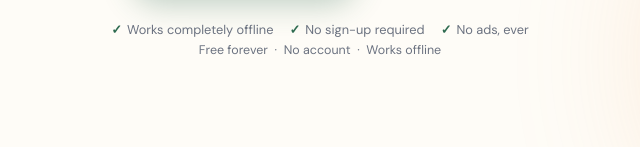
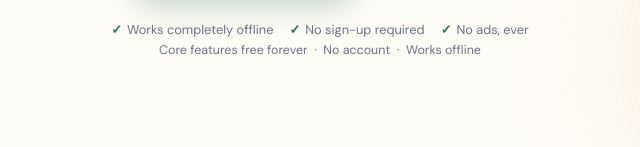
Before and after one commit to aidovaapp/aidovaapp, a website: page index.html in a window 1280 px wide. Shown: the part 653-800 px from the top of the page, 320-960 px from the left. Drawn offline with Linux system fonts and the light colour scheme.

Commit message:
Add files via upload

```diff
--- a/index.html
+++ b/index.html
@@ -718,7 +718,7 @@ footer { background: var(--dark); padding: 48px 24px; text-align: center; }
     <span style="font-size:.8rem;color:var(--grey);display:flex;align-items:center;gap:5px"><span style="color:var(--green);font-weight:700">✓</span> No sign-up required</span>
     <span style="font-size:.8rem;color:var(--grey);display:flex;align-items:center;gap:5px"><span style="color:var(--green);font-weight:700">✓</span> No ads, ever</span>
   </div>
-  <p style="font-size:.78rem;color:var(--grey);margin-top:4px;animation:fadeUp .7s ease .4s both">Free forever &nbsp;·&nbsp; No account &nbsp;·&nbsp; Works offline</p>
+  <p style="font-size:.78rem;color:var(--grey);margin-top:4px;animation:fadeUp .7s ease .4s both">Core features free forever &nbsp;·&nbsp; No account &nbsp;·&nbsp; Works offline</p>
 </section>
 
 <!-- TRUST BANNER -->
@@ -1014,7 +1014,7 @@ footer { background: var(--dark); padding: 48px 24px; text-align: center; }
   <div style="max-width:540px;margin:0 auto">
     <h2 class="section-title">Start communicating today</h2>
     <div style="display:flex;flex-wrap:wrap;justify-content:center;gap:12px;margin:24px 0 28px">
-      <div style="display:flex;align-items:center;gap:8px;font-size:.9rem;color:var(--dark);font-weight:600"><span style="color:var(--green)">✓</span> Free forever plan</div>
+      <div style="display:flex;align-items:center;gap:8px;font-size:.9rem;color:var(--dark);font-weight:600"><span style="color:var(--green)">✓</span> Core features free forever</div>
       <div style="display:flex;align-items:center;gap:8px;font-size:.9rem;color:var(--dark);font-weight:600"><span style="color:var(--green)">✓</span> No account required</div>
       <div style="display:flex;align-items:center;gap:8px;font-size:.9rem;color:var(--dark);font-weight:600"><span style="color:var(--green)">✓</span> Works completely offline</div>
       <div style="display:flex;align-items:center;gap:8px;font-size:.9rem;color:var(--dark);font-weight:600"><span style="color:var(--green)">✓</span> Ready in under a minute</div>
@@ -1408,7 +1408,7 @@ footer { background: var(--dark); padding: 48px 24px; text-align: center; }
     <h2 style="font-size:clamp(1.8rem,4vw,2.8rem);font-weight:900;color:white;line-height:1.15;margin-bottom:16px">Every person deserves<br>a way to be understood.</h2>
     <p style="font-size:1rem;color:rgba(255,255,255,.7);line-height:1.75;margin-bottom:28px">Communication is connection, comfort, choice and independence.<br>Start in under a minute.</p>
     <div style="display:flex;flex-wrap:wrap;justify-content:center;gap:12px;margin-bottom:32px">
-      <span style="font-size:.88rem;color:rgba(255,255,255,.8);display:flex;align-items:center;gap:6px"><span style="color:var(--green-mid)">✓</span> Free forever</span>
+      <span style="font-size:.88rem;color:rgba(255,255,255,.8);display:flex;align-items:center;gap:6px"><span style="color:var(--green-mid)">✓</span> Core features free forever</span>
       <span style="font-size:.88rem;color:rgba(255,255,255,.8);display:flex;align-items:center;gap:6px"><span style="color:var(--green-mid)">✓</span> Works completely offline</span>
       <span style="font-size:.88rem;color:rgba(255,255,255,.8);display:flex;align-items:center;gap:6px"><span style="color:var(--green-mid)">✓</span> No account required</span>
       <span style="font-size:.88rem;color:rgba(255,255,255,.8);display:flex;align-items:center;gap:6px"><span style="color:var(--green-mid)">✓</span> No ads, ever</span>
--- a/sw.js
+++ b/sw.js
@@ -1,4 +1,4 @@
-var CACHE='aidova-v13';
+var CACHE='aidova-v14';
 self.addEventListener('install',function(e){
   self.skipWaiting();
   e.waitUntil(
```
Also changed, not shown: app.html (+2 -2 lines).
